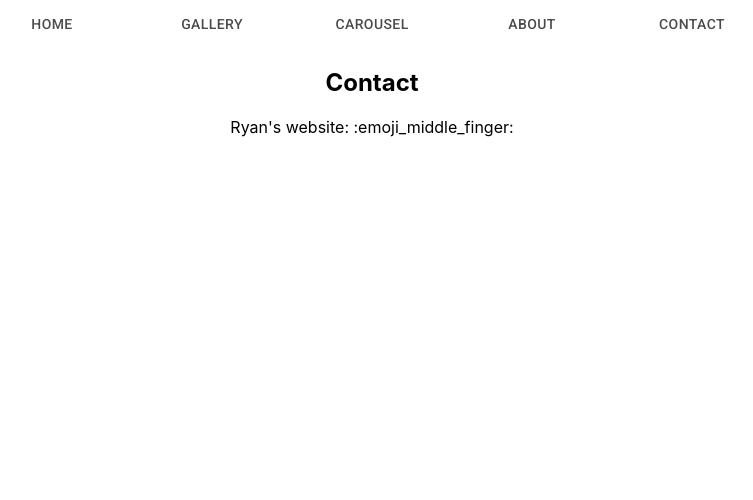
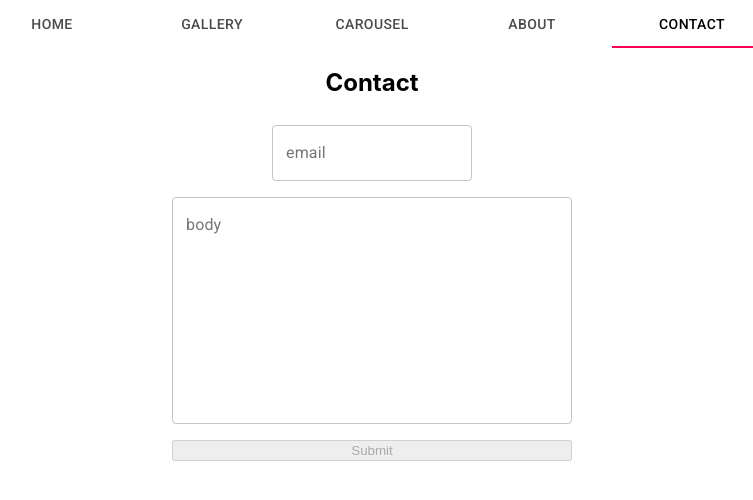
Before and after one commit to MooseInTheSack/ryan-react-app, a React (Create React App) app: page /contact in a window 1280 px wide. Shown: the top 500 px of the page, without its empty margins (268-1021 px from the left). Built offline with nearby package versions, Linux system fonts and the light colour scheme.

Commit message:
added contact form, service, and fixed active tab selection and warnings

```diff
--- a/src/App.js
+++ b/src/App.js
@@ -22,17 +22,17 @@ function App() {
           path="/"
           render={({ location }) => (
             <Fragment>
-              <Tabs centered="true" value={location.pathname}>
-                <Tab label="Home" component={Link} to="/" />
-                <Tab label="Gallery" component={Link} to="/gallery" />
-                <Tab label="Carousel" component={Link} to="/carousel" />
-                <Tab
+              <Tabs centered={true} value={location.pathname}>
+                <Tab value="/" label="Home" component={Link} to="/" />
+                <Tab value="/gallery" label="Gallery" component={Link} to="/gallery" />
+                <Tab value="/carousel" label="Carousel" component={Link} to="/carousel" />
+                <Tab value="/about"
                   label="About"
                   href="#basic-tabs"
                   component={Link}
                   to="/about"
                 />
-                <Tab label="Contact" component={Link} to="/contact" />
+                <Tab value="/contact" label="Contact" component={Link} to="/contact" />
               </Tabs>
               <Switch>
                 <Route path="/about">
--- a/src/components/Contact/Contact.js
+++ b/src/components/Contact/Contact.js
@@ -1,10 +1,64 @@
-import React from 'react';
+import React, { useState } from 'react';
+import { makeStyles } from '@material-ui/core/styles';
+import TextField from '@material-ui/core/TextField';
+import { Button } from '@material-ui/core';
+
+const useStyles = makeStyles(theme => ({
+  root: {
+    '& > *': {
+      margin: theme.spacing(1),
+      width: 400,
+    },
+  },
+  email: {
+    width: 200,
+  }
+}));
 
 function Contact() {
+
+  const [values, setValues] = useState({email: '', body: ''})
+
+  const handleSubmit = stuff => {
+    //alert(`just submitted. values = ${JSON.stringify(values)}`)
+    console.log("response submitted, no server hooked up yet")
+  }
+
+  const handleInputChange = e => {
+    const {name, value} = e.target
+    setValues({...values, [name]: value})
+  }
+
+  const classes = useStyles()
+
   return (
     <div className="Contact">
         <h2>Contact</h2>
-        <p>Ryan's website: :emoji_middle_finger:</p>
+
+        <form className={classes.root} noValidate autoComplete="off" onSubmit={handleSubmit}>
+          <TextField
+            id="emailText"
+            label="email"
+            name="email"
+            variant="outlined"
+            className={classes.email}
+            onChange={handleInputChange}
+            value={values.email}
+          />
+          <br />
+          <TextField
+            id="bodyText"
+            label="body"
+            name="body"
+            variant="outlined"
+            multiline={true}
+            rows={10}
+            onChange={handleInputChange}
+            value={values.body}
+          />
+          <br />
+          <input disabled={true} type="submit" value="Submit" component={Button} />
+        </form>
 
     </div>
   );
```
Also changed, not shown: src/shared/PostContactService.js (added, +37 -0 lines).
